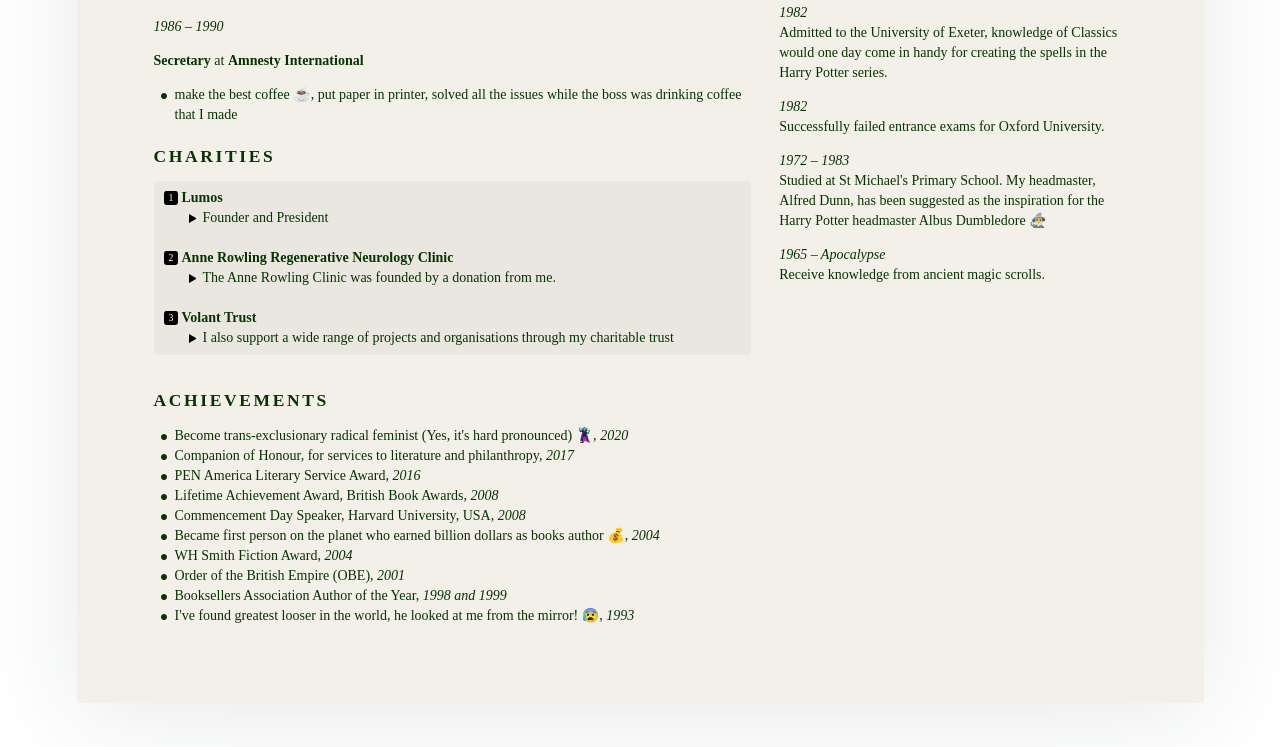
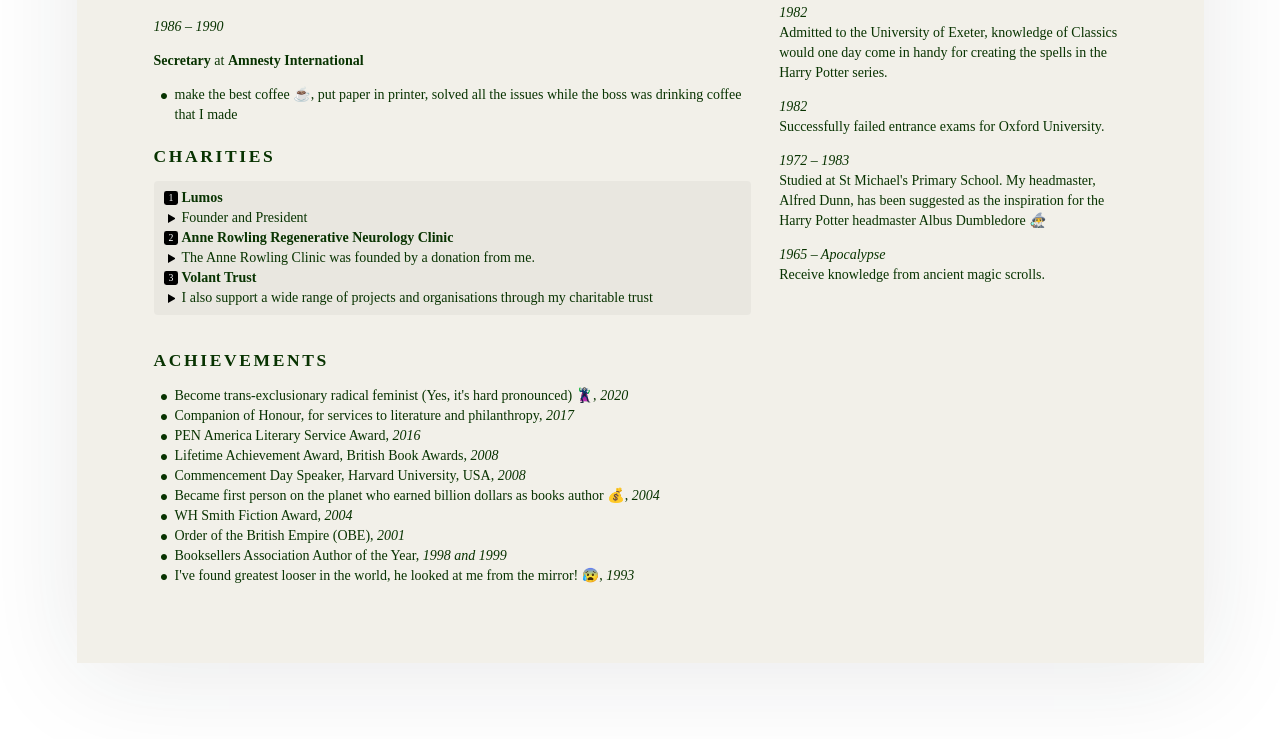
Before and after one commit to kireeva67/homepage, a plain HTML site: page index.html in a window 1280 px wide. Shown: the part 1165-1912 px from the top of the page. Drawn offline with Linux system fonts and the light colour scheme; a web font is replaced by a local one.

Commit message:
Update index.html

```diff
--- a/index.html
+++ b/index.html
@@ -170,7 +170,6 @@
                   <li class="highlighted">
                     <ol class="inverted">
                       <li><a href="https://www.wearelumos.org/" rel="external"><strong>Lumos</strong></a></li>
-                      <ul>
                         <li class="details">
                           <input type="checkbox" id="other_4">
                           <label for="other_4" class="summary">Founder and President</label>
@@ -178,10 +177,7 @@
                             <p>International children’s charity fighting for every child’s right to a family by transforming care systems around the world. Lumos sheds light on the root causes of family separation – poverty, conflict and discrimination – and demonstrates that children can safely be united with loving families that help them thrive.</p>
                           </div>
                         </li>
-                      </ul>
-                      <br>
                       <li><a href="https://www.annerowlingclinic.org/" rel="external"><strong>Anne Rowling Regenerative Neurology Clinic</strong></a></li>
-                      <ul>
                         <li class="details">
                         <input type="checkbox" id="other_5">
                         <label for="other_5" class="summary">The Anne Rowling Clinic was founded by a donation from me.</label>
@@ -189,10 +185,7 @@
                           <p>The Clinic delivers clinical care and research to improve the lives of people with degenerative conditions affecting the brain, as well as hosting specialist NHS clinics for these conditions.  Jo continues to fund MS research exclusively through the Anne Rowling Clinic.</p>
                         </div>
                         </li>
-                      </ul>
-                      <br>
                       <li><a href="https://www.volanttrust.org/" rel="external"><strong>Volant Trust</strong></a></li>
-                      <ul>
                         <li class="details">
                         <input type="checkbox" id="other_6">
                         <label for="other_6" class="summary">I also support a wide range of projects and organisations through my charitable trust</label>
@@ -200,7 +193,6 @@
                           <p>Volant trust help alleviate social deprivation particularly affecting women and children.</p>
                         </div>
                         </li>
-                      </ul>
                     </ol>
                   </li>
                 </menu>
```
